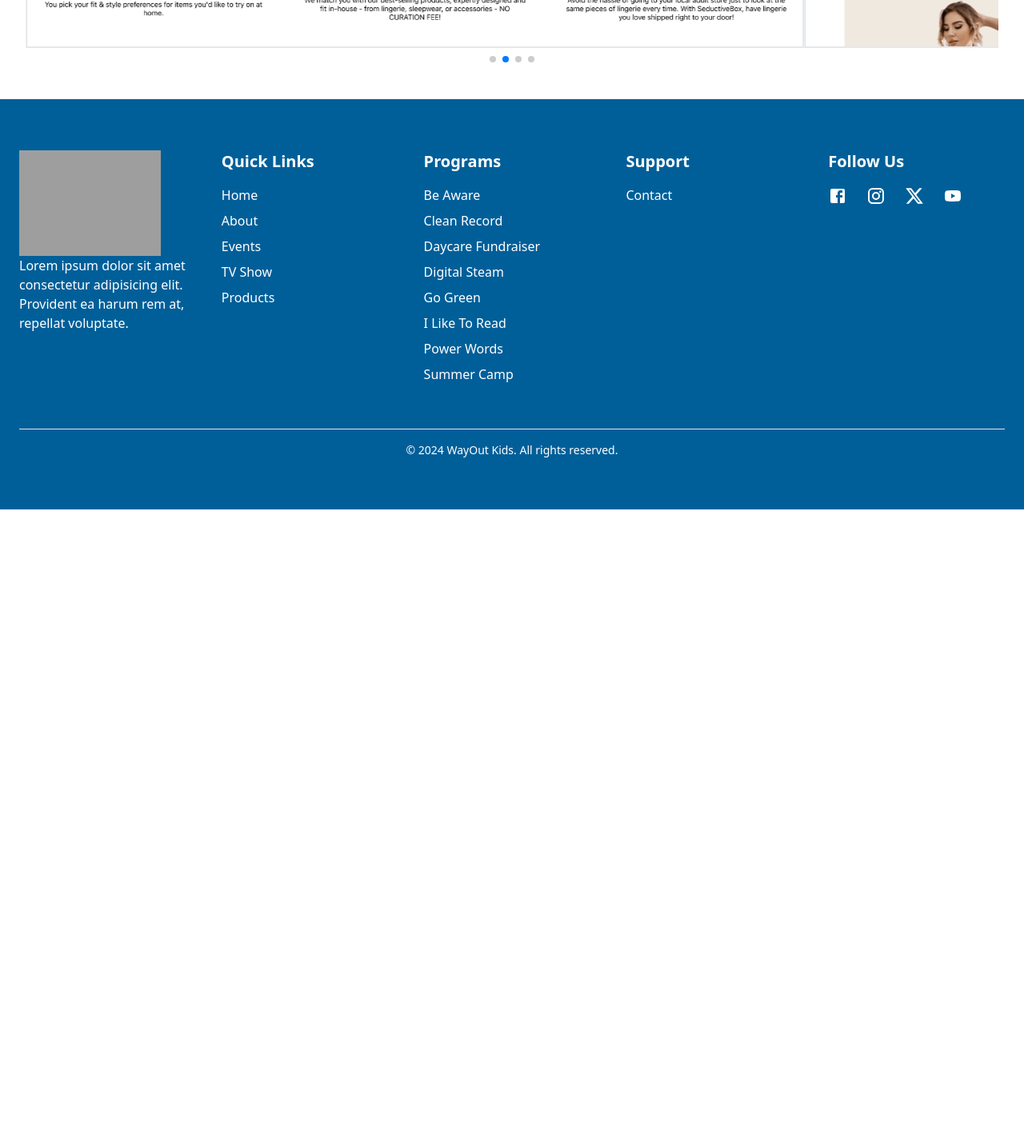
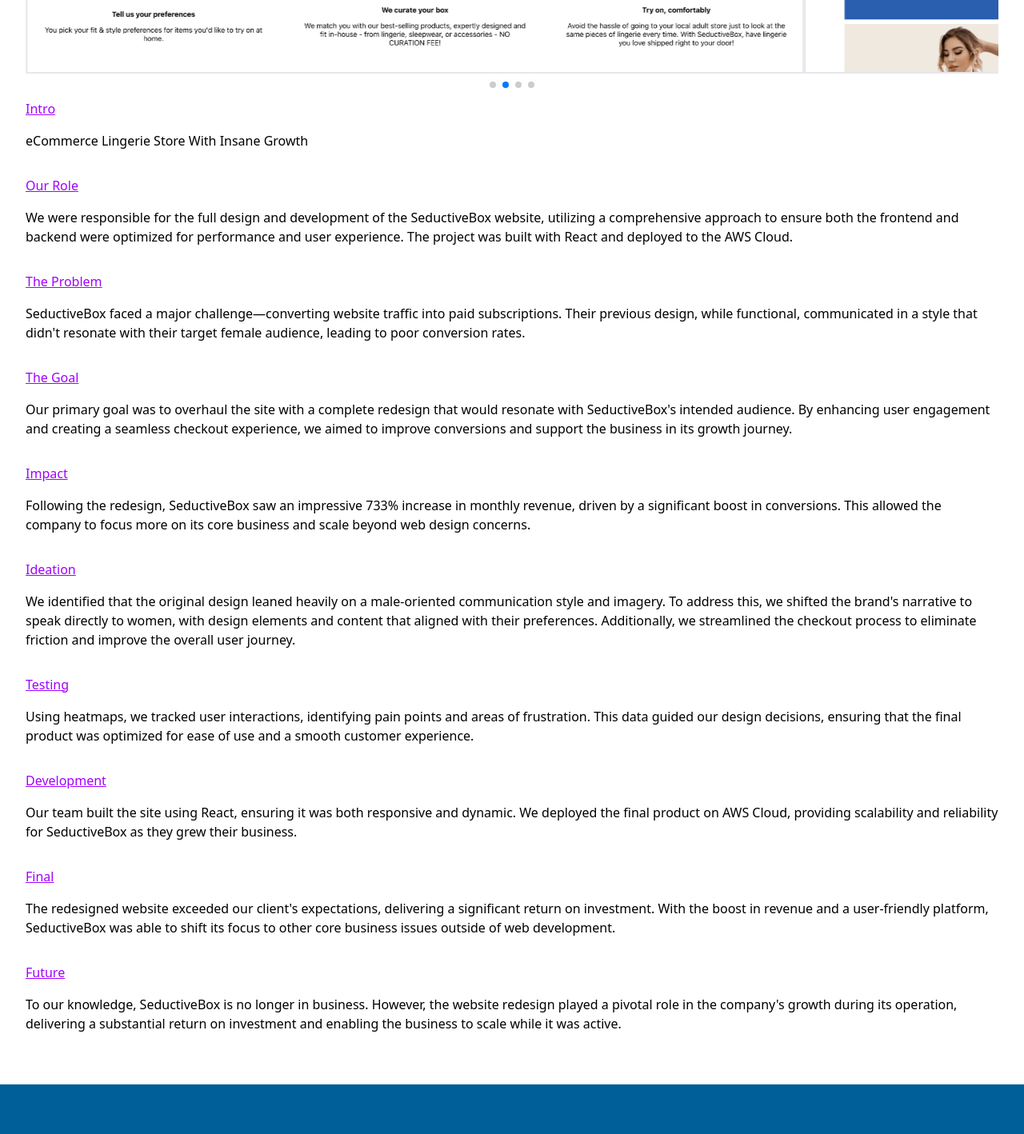
Before and after one commit to Parrasite9/nextwave, a React (Create React App) app: page /casestudy/SeductiveBox in a window 1280 px wide. Shown: the part 860-2278 px from the top of the page at 80% size. Before the commit the page ends 1497 px from the top, so only its background shows below. Built offline with nearby package versions, Linux system fonts and the light colour scheme; grey boxes are pictures that could not be loaded.

Commit message:
Updated case Study page to display more data, siper has been CSSd

```diff
--- a/src/Components/Packages/Swiper.jsx
+++ b/src/Components/Packages/Swiper.jsx
@@ -30,7 +30,7 @@ const DynamicSwiper = ({ data, config, showProgress = false }) => {
       loop={config.loop}
       slidesPerView={config.slidesPerView}
       autoplay={{
-        delay: 2500,
+        delay: 5000,
         disableOnInteraction: false,
         ...config.autoplay,
       }}
--- a/src/Pages/CaseStudyDetails.jsx
+++ b/src/Pages/CaseStudyDetails.jsx
@@ -15,7 +15,7 @@ function CaseStudyDetails() {
 
     if (!caseStudy) {
         return (
-            <p>No Case Study Found</p>
+            <p className='mb-8'>No Case Study Found</p>
         )
     }
 
@@ -60,7 +60,7 @@ function CaseStudyDetails() {
       </Helmet>
 
 
-        <div className="caseStudy__hero ">
+        <div className="caseStudy__hero mb-8">
             <p className='pb-4' style={{color: caseStudy.colors.secondary}}>{caseStudy.seo}</p>
             <h1 className=' pb-4 font-bold text-2xl' style={{color: caseStudy.colors.primary}}>{caseStudy.title}</h1>
             <p className='pb-4'>{renderTeaser(caseStudy.teaser, caseStudy.name)}</p>
@@ -102,6 +102,35 @@ function CaseStudyDetails() {
 
 
 
+        <div className="caseStudyInfo">
+            <h2 className='caseStudyHeader mb-4 decoration: underline' style={{color: caseStudy.colors.primary}}>Intro</h2>
+            <p className='mb-8'>{caseStudy.title}</p>
+            <h2 className='caseStudyHeader mb-4 decoration: underline' style={{color: caseStudy.colors.primary}}>Our Role</h2>
+            <p className='mb-8'>{caseStudy.role}</p>
+            <h2 className='caseStudyHeader mb-4 decoration: underline' style={{color: caseStudy.colors.primary}}>The Problem</h2>
+            <p className='mb-8'>{caseStudy.problem}</p>
+            <h2 className='caseStudyHeader mb-4 decoration: underline' style={{color: caseStudy.colors.primary}}>The Goal</h2>
+            <p className='mb-8'>{caseStudy.goal}</p>
+            <h2 className='caseStudyHeader mb-4 decoration: underline' style={{color: caseStudy.colors.primary}}>Impact</h2>
+            <p className='mb-8'>{caseStudy.impact}</p>
+            <h2 className='caseStudyHeader mb-4 decoration: underline' style={{color: caseStudy.colors.primary}}>Ideation</h2>
+            <p className='mb-8'>{caseStudy.ideation}</p>
+            <h2 className='caseStudyHeader mb-4 decoration: underline' style={{color: caseStudy.colors.primary}}>Testing</h2>
+            <p className='mb-8'>{caseStudy.testing}</p>
+            <h2 className='caseStudyHeader mb-4 decoration: underline' style={{color: caseStudy.colors.primary}}>Development</h2>
+            <p className='mb-8'>{caseStudy.development}</p>
+            <h2 className='caseStudyHeader mb-4 decoration: underline' style={{color: caseStudy.colors.primary}}>Final</h2>
+            <p className='mb-8'>{caseStudy.final}</p>
+            <h2 className='caseStudyHeader mb-4 decoration: underline' style={{color: caseStudy.colors.primary}}>Future</h2>
+            <p className='mb-8'>{caseStudy.future}</p>
+
+
+
+
+        </div>
+
+
+
     </div>
   )
 }
--- a/src/Styles/styles.css
+++ b/src/Styles/styles.css
@@ -32,6 +32,12 @@
     @apply text-aqua-blue font-semibold;
 }
 
+
+.caseStudyHeader {
+    @apply font-bold text-2xl;
+    color: var(--deep-ocean-blue); /* Default fallback color */
+}
+
 /* Color Definitions */
 :root {
     --deep-ocean-blue: #005f99;
```
